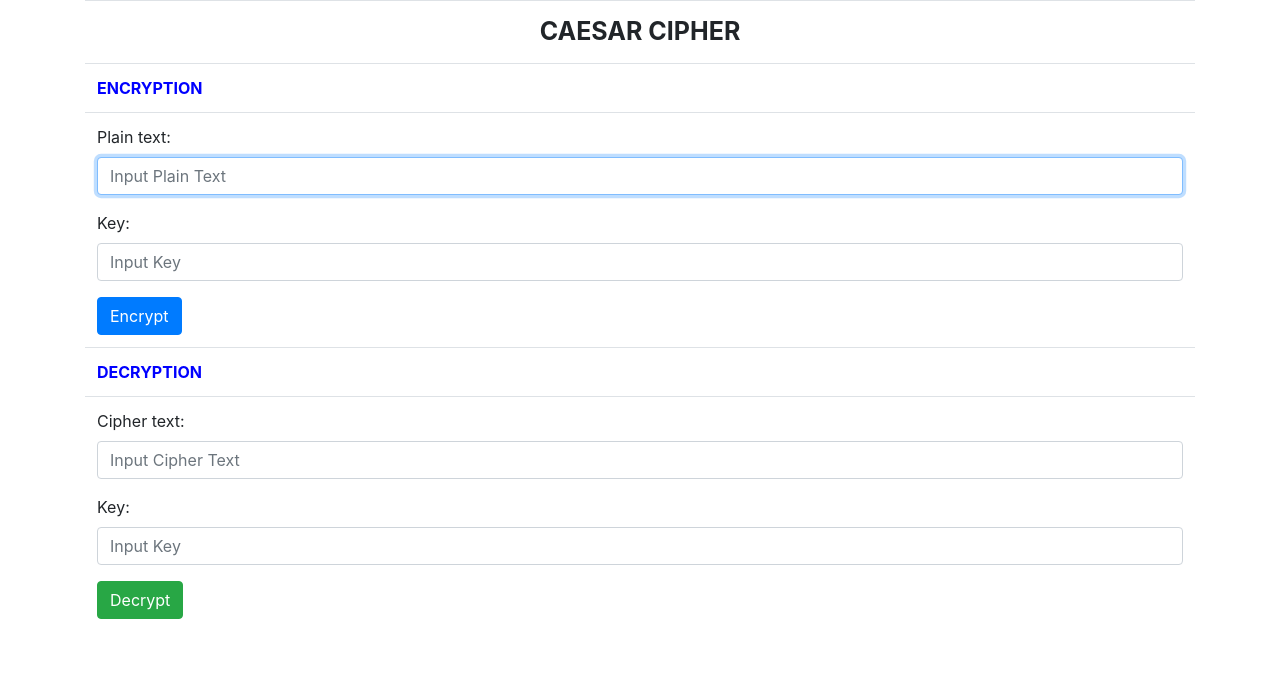
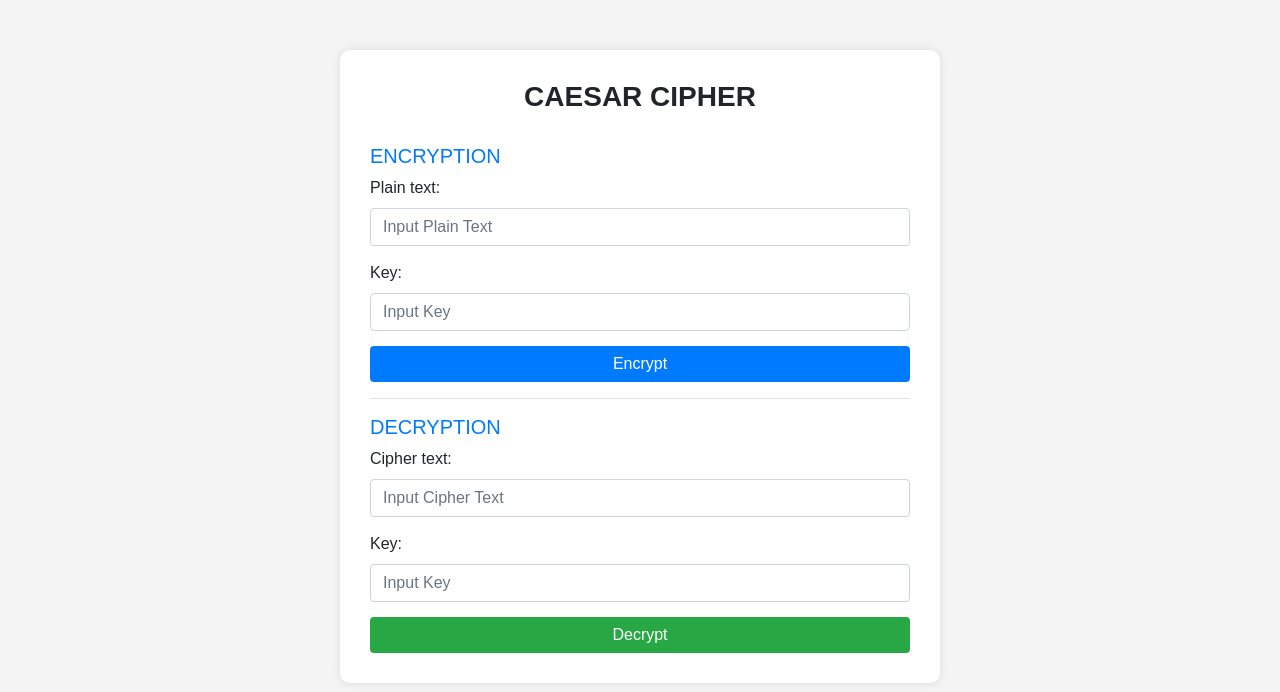
Before and after one commit to DTK6546/bmtt-nc-hutech-01612, a Flask app: page /caesar in a window 1280 px wide. Shown: the top 692 px of the page. Run offline with Flask 3, Linux system fonts and the light colour scheme.

Commit message:
[add] con nha giau

```diff
--- a/lab02/ex01/app.py
+++ b/lab02/ex01/app.py
@@ -9,27 +9,28 @@ def home():
     return render_template('index.html')
 
 # Router routes for caesar cipher
-@app.route("/caesar")
+@app.route("/caesar", methods=['GET', 'POST'])
 def caesar():
-    return render_template('caesar.html')
+    encrypted_message = None
+    decrypted_message = None
 
-@app.route("/encrypt", methods=['POST'])
-def caesar_encrypt():
-    text = request.form['inputPlainText']
-    key = int(request.form['inputKeyPlain'])
-    Caesar = CaesarCipher()
+    if request.method == 'POST':
+        # Lấy dữ liệu từ form
+        if 'inputPlainText' in request.form:  # Nếu là yêu cầu mã hóa
+            text = request.form['inputPlainText']
+            key = int(request.form['inputKeyPlain'])
+            Caesar = CaesarCipher()
 
-    encrypted_text = Caesar.encrypt_text(text, key)
-    return f"text: {text}<br/>key: {key}<br/>encrypted text: {encrypted_text}"
+            encrypted_message = Caesar.encrypt_text(text, key)
 
-@app.route("/decrypt", methods=['POST'])
-def caesar_decrypt():
-    text = request.form['inputCipherText']
-    key = int(request.form['inputKeyCipher'])
-    Caesar = CaesarCipher()
+        elif 'inputCipherText' in request.form:  # Nếu là yêu cầu giải mã
+            text = request.form['inputCipherText']
+            key = int(request.form['inputKeyCipher'])
+            Caesar = CaesarCipher()
 
-    decrypted_text = Caesar.decrypt_text(text, key)
-    return f"text: {text}<br/>key: {key}<br/>decrypted text: {decrypted_text}"
+            decrypted_message = Caesar.decrypt_text(text, key)
+
+    return render_template('caesar.html', encrypted_message=encrypted_message, decrypted_message=decrypted_message)
 
 # Main function
 if __name__ == "__main__":
--- a/lab02/ex01/templates/caesar.html
+++ b/lab02/ex01/templates/caesar.html
@@ -1,52 +1,97 @@
 <!DOCTYPE html>
-<html lang="en">
+<html lang="vi">
 <head>
+    <meta charset="UTF-8">
+    <meta name="viewport" content="width=device-width, initial-scale=1.0">
     <title>Caesar Cipher</title>
     <link href="https://cdn.jsdelivr.net/npm/bootstrap@4.6.2/dist/css/bootstrap.min.css" rel="stylesheet"/>
+    <style>
+        body {
+            font-family: Arial, sans-serif;
+            background-color: #f4f4f4;
+        }
+        .container {
+            max-width: 600px;
+            margin-top: 50px;
+            background-color: #fff;
+            padding: 30px;
+            border-radius: 10px;
+            box-shadow: 0 0 10px rgba(0, 0, 0, 0.1);
+        }
+        h3 {
+            text-align: center;
+            font-weight: bold;
+            margin-bottom: 30px;
+        }
+        .form-control {
+            margin-bottom: 15px;
+        }
+        .btn {
+            width: 100%;
+            font-size: 16px;
+        }
+        .alert {
+            margin-top: 20px;
+            text-align: center;
+        }
+        .btn-primary {
+            background-color: #007bff;
+            border: none;
+        }
+        .btn-success {
+            background-color: #28a745;
+            border: none;
+        }
+        .btn-primary:hover, .btn-success:hover {
+            opacity: 0.9;
+        }
+    </style>
 </head>
 <body>
     <div class="container">
-        <table class="table">
-            <tr>
-                <td style="text-align: center; font-weight: bold; font-size: 25px;">CAESAR CIPHER</td>
-            </tr>
-            <tr>
-                <td style="font-weight: bold; color: blue;">ENCRYPTION</td>
-            </tr>
-            <tr>
-                <td>
-                    <form method="POST" action="/encrypt">
-                        <div class="mb-3">
-                            <label class="form-label">Plain text:</label>
-                            <input type="text" class="form-control" name="inputPlainText" placeholder="Input Plain Text" required autofocus/>
-                        </div>
-                        <div class="mb-3">
-                            <label class="form-label">Key:</label>
+        <h3>CAESAR CIPHER</h3>
+
+        <!-- Mã hóa -->
+        <div>
+            <h5 class="text-primary">ENCRYPTION</h5>
+            <form method="POST" action="/caesar">
+                <label for="inputPlainText">Plain text:</label>
+                <input type="text" class="form-control" name="inputPlainText" placeholder="Input Plain Text" required/>
+
+                <label for="inputKeyPlain">Key:</label>
                 <input type="number" class="form-control" name="inputKeyPlain" placeholder="Input Key" required/>
-                        </div>
+
                 <button type="submit" class="btn btn-primary">Encrypt</button>
             </form>
-                </td>
-            </tr>
-            <tr>
-                <td style="font-weight: bold; color: blue;">DECRYPTION</td>
-            </tr>
-            <tr>
-                <td>
-                    <form method="POST" action="/decrypt">
-                        <div class="mb-3">
-                            <label class="form-label">Cipher text:</label>
+
+            {% if encrypted_message %}
+                <div class="alert alert-success">
+                    <strong>Encrypted Text:</strong> {{ encrypted_message }}
+                </div>
+            {% endif %}
+        </div>
+
+        <hr>
+
+        <!-- Giải mã -->
+        <div>
+            <h5 class="text-primary">DECRYPTION</h5>
+            <form method="POST" action="/caesar">
+                <label for="inputCipherText">Cipher text:</label>
                 <input type="text" class="form-control" name="inputCipherText" placeholder="Input Cipher Text" required/>
-                        </div>
-                        <div class="mb-3">
-                            <label class="form-label">Key:</label>
+
+                <label for="inputKeyCipher">Key:</label>
                 <input type="number" class="form-control" name="inputKeyCipher" placeholder="Input Key" required/>
-                        </div>
+
                 <button type="submit" class="btn btn-success">Decrypt</button>
             </form>
-                </td>
-            </tr>
-        </table>
+
+            {% if decrypted_message %}
+                <div class="alert alert-info">
+                    <strong>Decrypted Text:</strong> {{ decrypted_message }}
+                </div>
+            {% endif %}
+        </div>
     </div>
 </body>
 </html>
--- a/lab03/caesar_cipher.py
+++ b/lab03/caesar_cipher.py
@@ -12,7 +12,7 @@ class MyApp(QMainWindow):
         self.ui.btn_decrypt.clicked.connect(self.call_api_decrypt)
 
     def call_api_encrypt(self):
-        url = "http://127.0.0.1:5000/api/caesar/encrypt"
+        url = "http://127.0.0.1:5050/api/caesar/encrypt"
         payload = {
             "plain_text": self.ui.txt_plain_text.toPlainText(),
             "key": self.ui.txt_key.toPlainText()
@@ -33,7 +33,7 @@ class MyApp(QMainWindow):
             print("Error: %s" % str(e))
 
     def call_api_decrypt(self):
-        url = "http://127.0.0.1:5000/api/caesar/decrypt"
+        url = "http://127.0.0.1:5050/api/caesar/decrypt"
         payload = {
             "cipher_text": self.ui.txt_cipher_text.toPlainText(),
             "key": self.ui.txt_key.toPlainText()
```
Also changed, not shown: lab02/ex01/templates/index.html (+16 -3 lines). Lines whose indentation alone changed are shown as unchanged.
